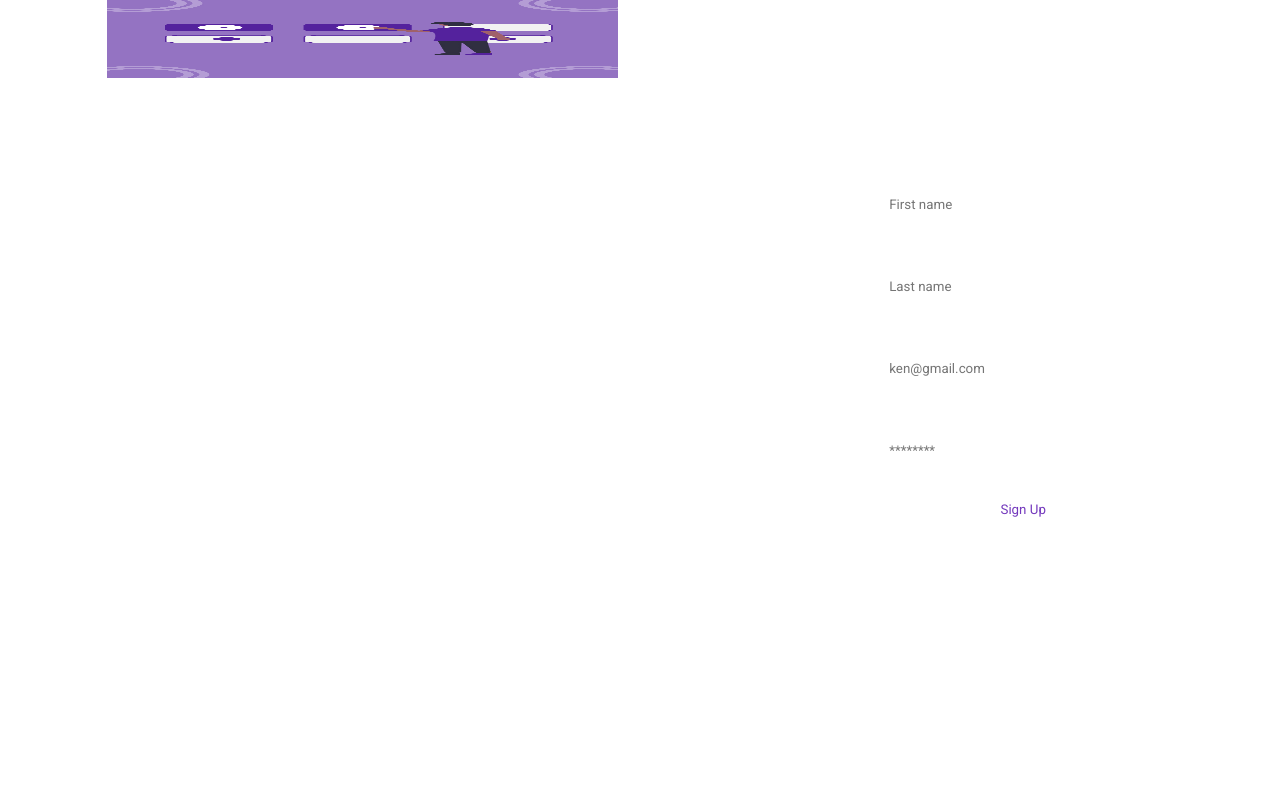
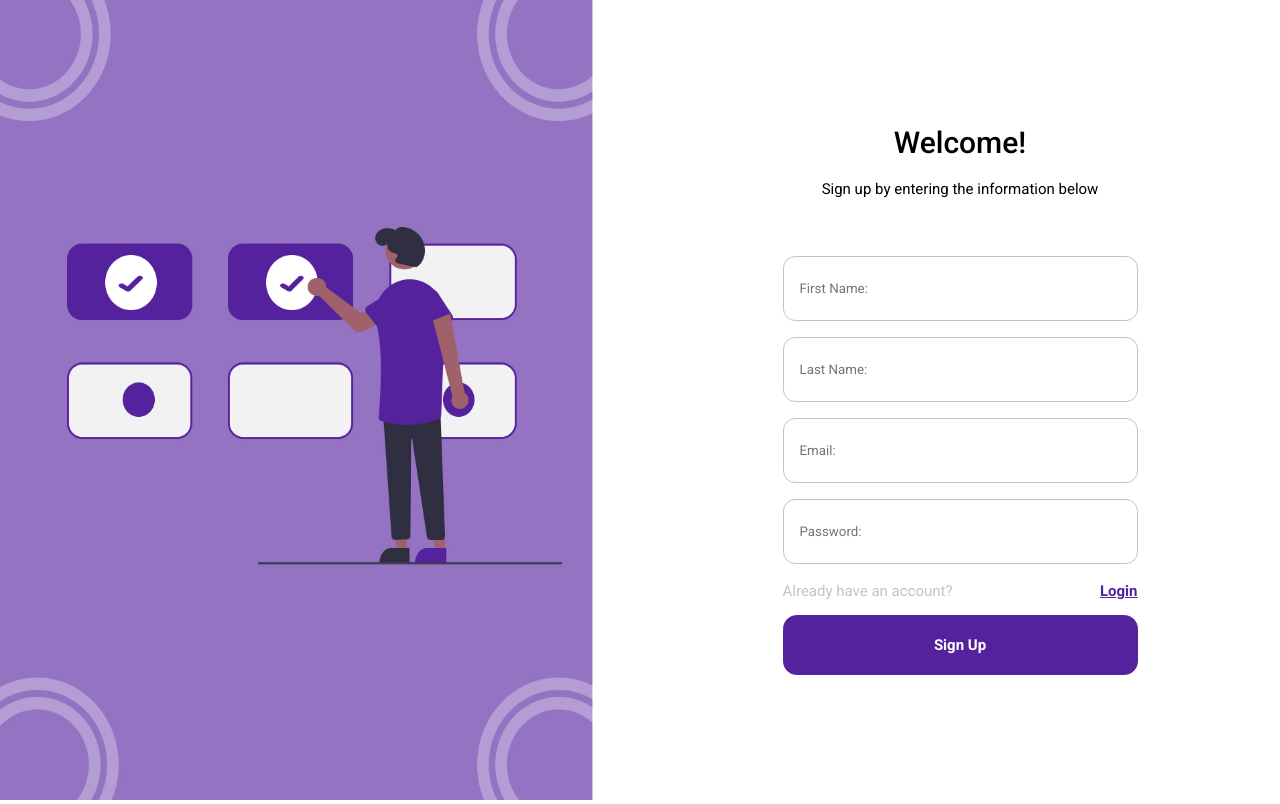
Before and after one commit to Longlasting1805/new-wallet, a React (Create React App) app: page /register in a window 1280 px wide. Built offline with nearby package versions, Linux system fonts and the light colour scheme.

Commit message:
forgot page

```diff
--- a/src/App.css
+++ b/src/App.css
@@ -71,6 +71,15 @@
   margin-top: 20px;
 }
 
+.register-dashboard{
+  font-weight: 400;
+  font-size: 15px;
+  font-family: 'Roboto', sans-serif;
+  color: #000;
+  margin-top: 20px;
+
+}
+
 .login-input{
   outline: none;
   border: 1px solid #C4C4C4;
@@ -142,10 +151,11 @@ button{
   align-items: center;
 
 }
-.link-btn{
-  background: none;
-  color: white;
+.already-have-acc-btn{
+  color: #55229E;
   text-decoration: underline;
+  font-weight: 600;
+  cursor: pointer;
 }
 /* .img{
   height: 100%;
@@ -160,6 +170,19 @@ button{
 .link-bttn{
 
 }
+
+.cancel-link{
+  display: flex;
+  justify-content: space-between;
+  font-size: 15px;
+  font-style: normal;
+  font-weight: 400;
+  line-height: normal;
+  /* color: #C4C4C4; */
+  margin-top: 10px;
+  margin-left: 260px;
+}
+
 .otp-form{
   /* width: 50%; */
   display: flex;
@@ -200,6 +223,17 @@ button{
 .root-div{
   display: flex;
   justify-content: space-between;
+}
+
+.forgot-container{
+  display: flex;
+  flex-direction: row;
+  /* justify-content: space-around; */
+  /* align-items: center; */
+  width: 295vw;
+  height: 100vh;
+  /* margin: auto; */
+  /* overflow-y: hidden; */
 }
 
 .select-identification{
@@ -366,13 +400,85 @@ line-height: normal;
 }
 
 .register-img{
-  width: 72%;
-  height: 12%;
+  width: 100%;
+  height: 100%;
+}
+
+.register-input{
+  width: 355px;
+  height: 65px;
+  flex-shrink: 0;
+  border-radius: 12.089px;
+border: 1.511px solid #C4C4C4;
+background: #FFF;
+
+}
+
+.signup-btn{
+  width: 100%;
+  border-radius: 13.618px;
+  border: 1.702px solid #56229E;
+  background: #55229E;
+  margin-top: 15px;
+  color: #FFF;
+  text-align: center;
+  /* font-family: Roboto; */
+  font-size: 15px;
+  font-style: normal;
+  font-weight: 700;
+  line-height: normal;
 }
 
 .forgot-img{
+  width: 125%;
   height: 100%;
-  width: 125%;
+}
+
+.forgot-pass{
+  width: 60%;
+  /* height: 70%; */
+  display: flex;
+  flex-direction: column;
+  align-items: center;
+  justify-content: center;
+  /* margin-bottom: 20px; */
+  background: #ffffff;
+
+}
+
+.forgot-label{
+  font-weight: 400;
+  font-size: 15px;
+  font-family: 'Roboto', sans-serif;
+  color: #000;
+  margin-top: 20px;
+}
+
+.forgot-input{
+  outline: none;
+  border: 1px solid #C4C4C4;
+  width: 40%;
+}
+
+.forgot-btn{
+  width: 40%;
+  border-radius: 13.618px;
+  border: 1.702px solid #56229E;
+  background: #55229E;
+  margin-top: 15px;
+  color: #FFF;
+  text-align: center;
+  /* font-family: Roboto; */
+  font-size: 15px;
+  font-style: normal;
+  font-weight: 700;
+  line-height: normal;
+}
+
+
+.forgot-div{
+  height: 100vh;
+  width: 40;
 }
 
 .forgotp{
@@ -408,3 +514,8 @@ text-decoration: none;
   color: #C4C4C4;
   margin-top: 10px;
 }
+
+.register-div{
+  height: 100vh;
+  width: 50%;
+}
--- a/src/Forgotpassword.jsx
+++ b/src/Forgotpassword.jsx
@@ -34,15 +34,15 @@ const handleSubmit = (e) => {
 const navigate = useNavigate()
 
 return(
-    <div style={{ display: 'flex', width: '100%', height: '670px'}}>
+    <div className="forgot-container">
         <div className="forgot-div">
         <img className="forgot-img" src={imgUrl}alt="Italian Trulli"/>
         </div>
-         <div style={{ display: 'flex', flexDirection: 'column', marginLeft: '10rem', marginTop: '15rem'}}>
+        <div className="forgot-pass">
 
-        <label htmlFor="email">Enter Email Address to reset Password</label>
-        <input value={email} onChange={(e) => setEmail(e.target.value)} type="email" placeholder="Email Address" id="email" name="email"/>
-        <button onClick={handleOpen}>Next</button>
+            <label className="forgot-label" htmlFor="email">Enter Email Address to reset Password</label>
+            <input className="forgot-input" value={email} onChange={(e) => setEmail(e.target.value)} type="email" placeholder="Email Address" id="email" name="email"/>
+            <button className="forgot-btn" onClick={handleOpen}>Next</button>
 
             <a href="" className="cancel-link" onClick={() => navigate('/login')} >cancel</a>
 
--- a/src/Login.jsx
+++ b/src/Login.jsx
@@ -25,7 +25,7 @@ export const Login = (props) => {
       <div className="form">
         <div className="formchild">
           <h2 className="welcome">Welcome Back!</h2>
-          <p className="login-dashboad">Log in to your Dashboad</p>
+          <p className="login-dashboad">Log in to your Dashboard</p>
           <form className="login-form" onSubmit={handleSubmit}>
             {/* <label htmlFor="email">email</label> */}
             <input
@@ -33,7 +33,7 @@ export const Login = (props) => {
               value={email}
               onChange={(e) => setEmail(e.target.value)}
               type="email"
-              placeholder="ken@gmail.com"
+              placeholder="email:"
               id="email"
               name="email"
             />
@@ -43,7 +43,7 @@ export const Login = (props) => {
               value={pass}
               onChange={(e) => setPass(e.target.value)}
               type="password"
-              placeholder="********"
+              placeholder="password:"
               id="password"
               name="password"
             />
@@ -63,8 +63,7 @@ export const Login = (props) => {
             <button className="login-btn">Login</button>
 
           <div className="no-account">
-          <p
-           >
+          <p>
             Don't have an account?
           </p>
           <p className="dont-have-acc-btn"
--- a/src/Register.jsx
+++ b/src/Register.jsx
@@ -42,18 +42,25 @@ export const Register = (props) => {
 
 
             <div className="form">
-                <h2>Welcome!</h2>
-                <p>Sign up by entering the information below</p>
+                <h2 className="welcome">Welcome!</h2>
+                <p className="register-dashboard">Sign up by entering the information below</p>
                 <form  className="register-form"  onSubmit={handleSubmit}>
-                    <label htmlFor="firstname">First name</label>
-                    <input value={firstname}  onChange={(e) => setFirstName(e.target.value)} name="name" id="name" placeholder="First name"/>
-                    <label htmlFor="lastname">Last name</label>
-                    <input value={lastname}  onChange={(e) => setLastName(e.target.value)} name="name" id="name" placeholder="Last name"/>
-                    <label htmlFor="email">email</label>
-                    <input value={email} onChange={(e) => setEmail(e.target.value)} type="email" placeholder="ken@gmail.com" id="email" name="email"/>
-                    <label htmlFor="password">password</label>
-                    <input value={pass} onChange={(e) => setPass(e.target.value)} type="password" placeholder="********" id="password" name="password"/>
-                    <button onClick={handleOpen}> Sign Up</button>
+                    {/* <label htmlFor="firstname">First name</label> */}
+                    <input className="register-input" value={firstname}  onChange={(e) => setFirstName(e.target.value)} name="name" id="name" placeholder="First Name:"/>
+                    {/* <label htmlFor="lastname">Last name</label> */}
+                    <input className="register-input" value={lastname}  onChange={(e) => setLastName(e.target.value)} name="name" id="name" placeholder="Last Name:"/>
+                    {/* <label htmlFor="email">email</label> */}
+                    <input className="register-input"  value={email} onChange={(e) => setEmail(e.target.value)} type="email" placeholder="Email:" id="email" name="email"/>
+                    {/* <label htmlFor="password">password</label> */}
+                    <input className="register-input" value={pass} onChange={(e) => setPass(e.target.value)} type="password" placeholder="Password:" id="password" name="password"/>
+                    <div className="no-account">
+          <p>
+            Already have an account?
+          </p>
+          <p className="already-have-acc-btn"
+            onClick={() => navigate("/login")}>Login</p>
+          </div>
+                    <button className="signup-btn" onClick={handleOpen}> Sign Up</button>
             <Modal
                 open={open}
                 onClose={handleClose}
@@ -68,7 +75,7 @@ export const Register = (props) => {
             </form>
 
 
-                <button className="link-btn" onClick={() => navigate('/login')}> Already have an account? Login.</button>
+
 
             </div>
         </div>
```
Lines whose indentation alone changed are shown as unchanged.
